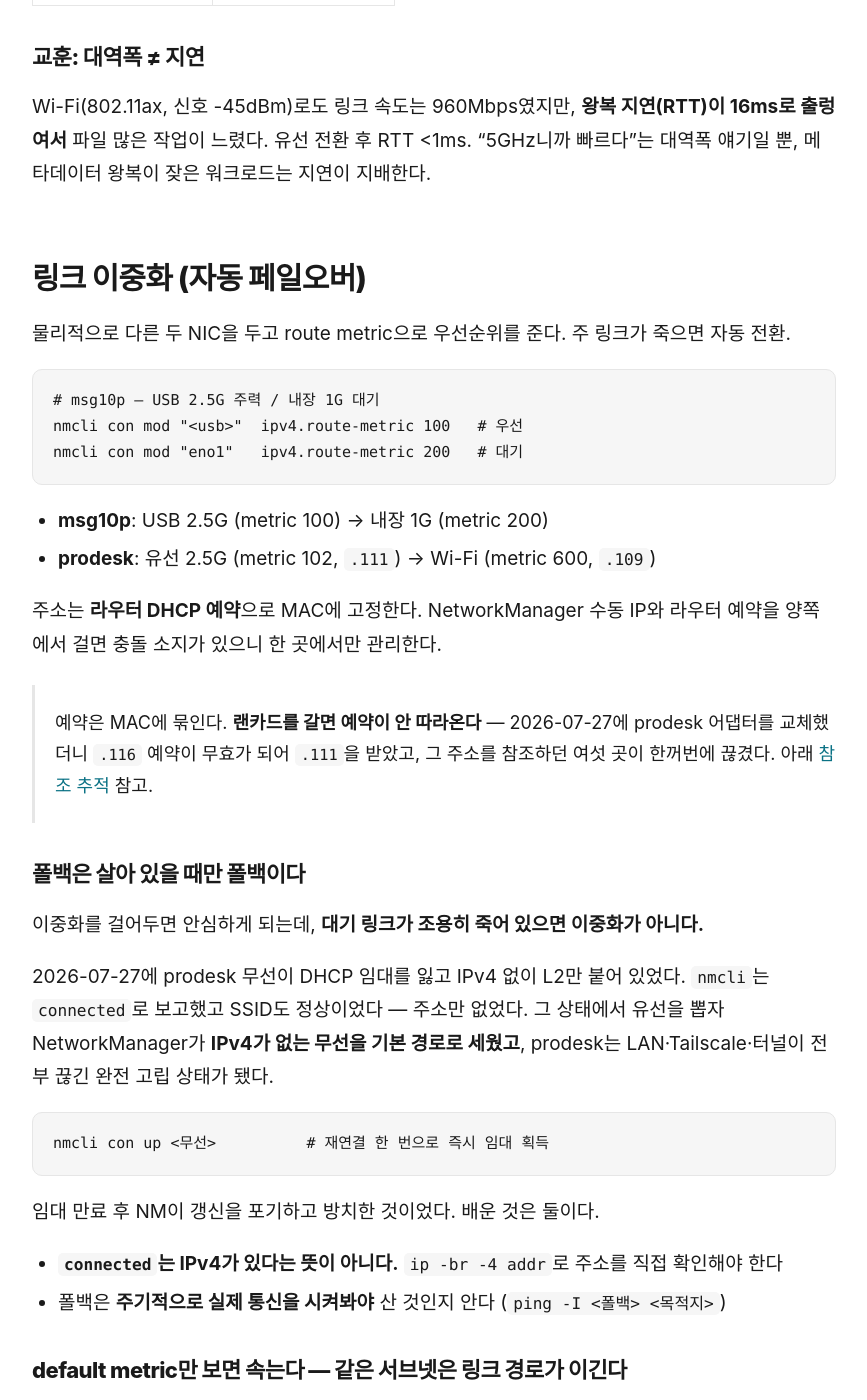
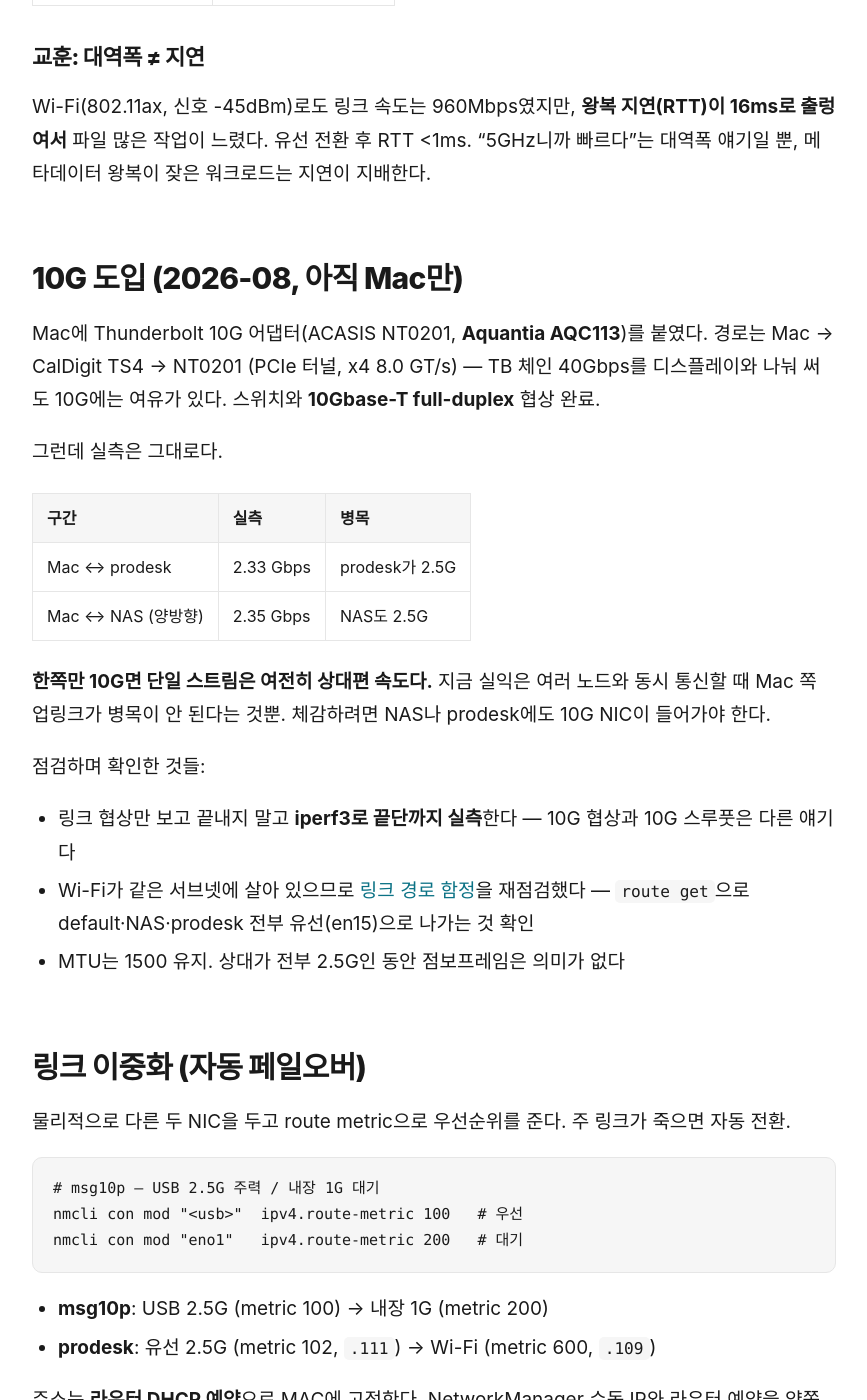
Before and after one commit to seongilp/homelab, a Jekyll site: the page built from docs/network.md, in a window 1280 px wide and 1400 px high, scrolled down 662 px. Shown: the whole window, without its empty margins (206-1073 px from the left). Built offline with Jekyll 4.4.1, drawn with Linux system fonts in a browser that asks for light colours; our own code applies the rules of GitHub Pages for plain Markdown files.

Commit message:
docs(network): Mac 10G 도입 — AQC113, 상대편 2.5G 병목 기록

```diff
--- a/docs/network.md
+++ b/docs/network.md
@@ -17,6 +17,30 @@ USB 2.5G 이더넷 어댑터(Realtek RTL8156/8157)로 주요 노드를 2.5G로
 Wi-Fi(802.11ax, 신호 -45dBm)로도 링크 속도는 960Mbps였지만, **왕복 지연(RTT)이 16ms로 출렁여서**
 파일 많은 작업이 느렸다. 유선 전환 후 RTT <1ms. "5GHz니까 빠르다"는 대역폭 얘기일 뿐,
 메타데이터 왕복이 잦은 워크로드는 지연이 지배한다.
+
+## 10G 도입 (2026-08, 아직 Mac만)
+
+Mac에 Thunderbolt 10G 어댑터(ACASIS NT0201, **Aquantia AQC113**)를 붙였다.
+경로는 Mac → CalDigit TS4 → NT0201 (PCIe 터널, x4 8.0 GT/s) — TB 체인 40Gbps를
+디스플레이와 나눠 써도 10G에는 여유가 있다. 스위치와 **10Gbase-T full-duplex** 협상 완료.
+
+그런데 실측은 그대로다.
+
+| 구간 | 실측 | 병목 |
+|------|------|------|
+| Mac ↔ prodesk | 2.33 Gbps | prodesk가 2.5G |
+| Mac ↔ NAS (양방향) | 2.35 Gbps | NAS도 2.5G |
+
+**한쪽만 10G면 단일 스트림은 여전히 상대편 속도다.** 지금 실익은 여러 노드와
+동시 통신할 때 Mac 쪽 업링크가 병목이 안 된다는 것뿐. 체감하려면 NAS나 prodesk에도
+10G NIC이 들어가야 한다.
+
+점검하며 확인한 것들:
+
+- 링크 협상만 보고 끝내지 말고 **iperf3로 끝단까지 실측**한다 — 10G 협상과 10G 스루풋은 다른 얘기다
+- Wi-Fi가 같은 서브넷에 살아 있으므로 [링크 경로 함정](#default-metric만-보면-속는다--같은-서브넷은-링크-경로가-이긴다)을
+  재점검했다 — `route get`으로 default·NAS·prodesk 전부 유선(en15)으로 나가는 것 확인
+- MTU는 1500 유지. 상대가 전부 2.5G인 동안 점보프레임은 의미가 없다
 
 ## 링크 이중화 (자동 페일오버)
 
```
